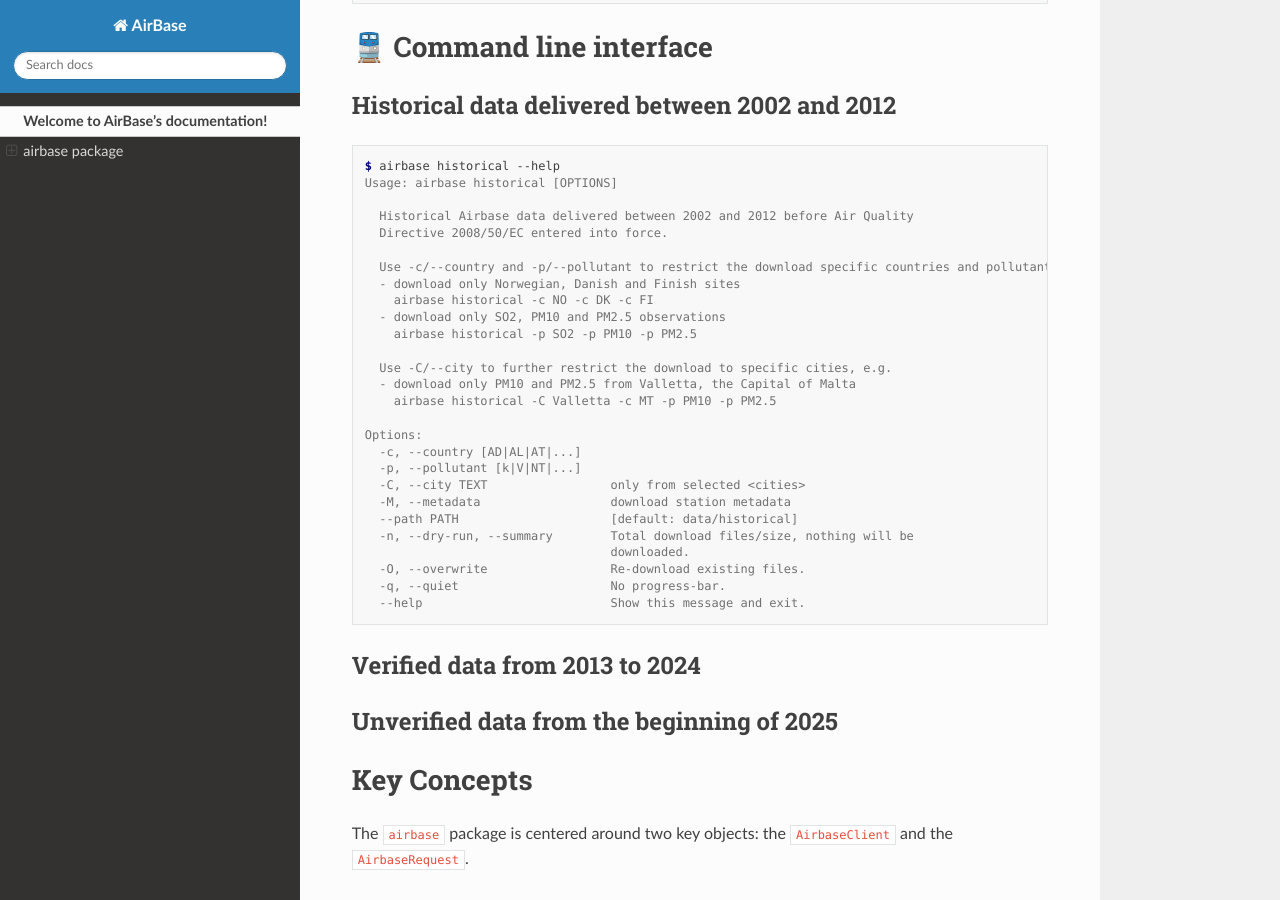
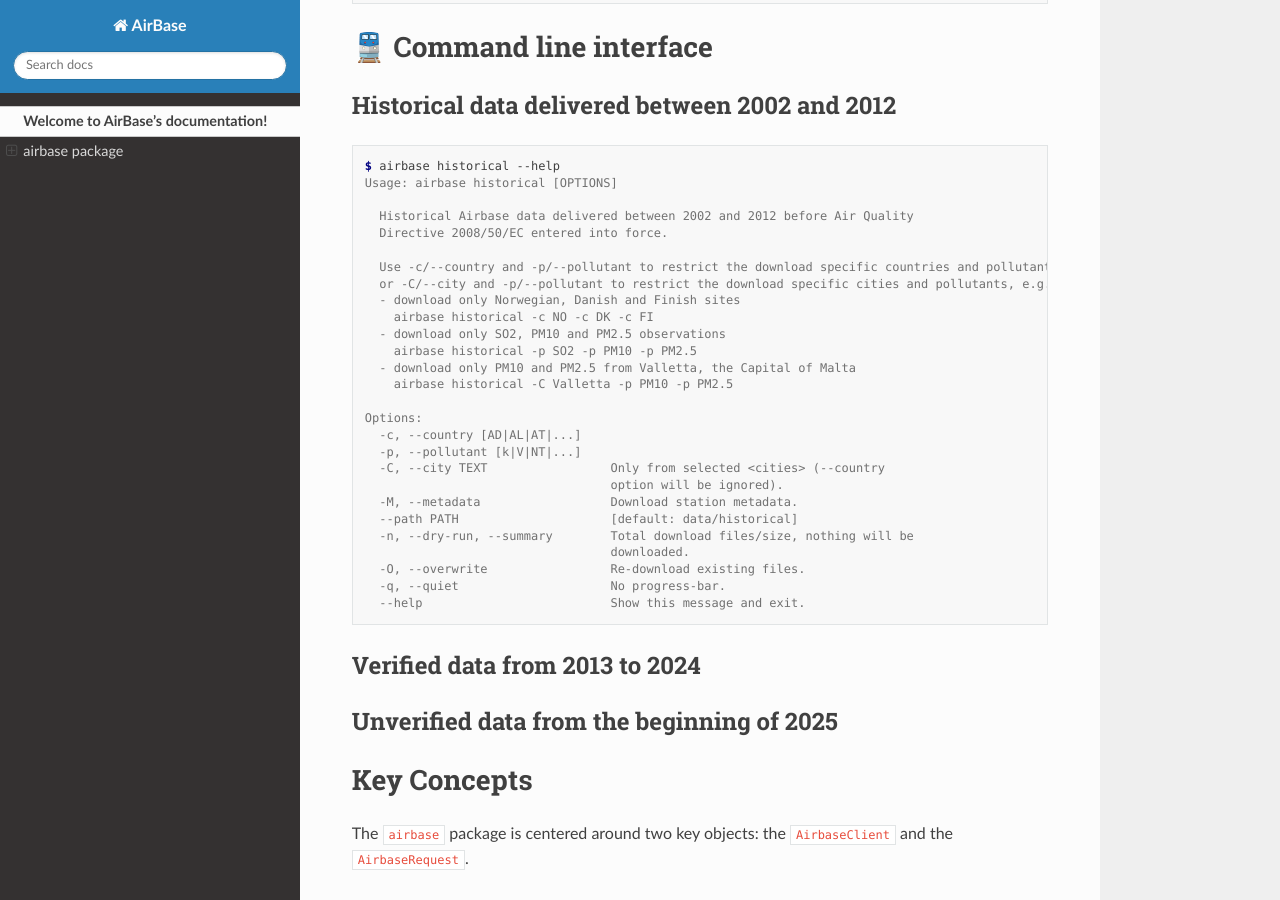
Before and after one commit to JohnPaton/airbase, a Sphinx documentation site: the page built from docs/source/index.rst, in a window 1280 px wide and 900 px high, scrolled down 1339 px. Built offline with Sphinx 7.4.7 and the Read the Docs theme 3.1.0, drawn with Linux system fonts in a browser that asks for light colours.

Commit message:
describe CLI --country/--city precedence

```diff
--- a/docs/source/index.rst
+++ b/docs/source/index.rst
@@ -81,21 +81,21 @@
      Historical Airbase data delivered between 2002 and 2012 before Air Quality
      Directive 2008/50/EC entered into force.
 
-     Use -c/--country and -p/--pollutant to restrict the download specific countries and pollutants, e.g.
+     Use -c/--country and -p/--pollutant to restrict the download specific countries and pollutants,
+     or -C/--city and -p/--pollutant to restrict the download specific cities and pollutants, e.g.
      - download only Norwegian, Danish and Finish sites
        airbase historical -c NO -c DK -c FI
      - download only SO2, PM10 and PM2.5 observations
        airbase historical -p SO2 -p PM10 -p PM2.5
-
-     Use -C/--city to further restrict the download to specific cities, e.g.
      - download only PM10 and PM2.5 from Valletta, the Capital of Malta
-       airbase historical -C Valletta -c MT -p PM10 -p PM2.5
+       airbase historical -C Valletta -p PM10 -p PM2.5
 
    Options:
      -c, --country [AD|AL|AT|...]
      -p, --pollutant [k|V|NT|...]
-     -C, --city TEXT                 only from selected <cities>
-     -M, --metadata                  download station metadata
+     -C, --city TEXT                 Only from selected <cities> (--country
+                                     option will be ignored).
+     -M, --metadata                  Download station metadata.
      --path PATH                     [default: data/historical]
      -n, --dry-run, --summary        Total download files/size, nothing will be
                                      downloaded.
@@ -113,21 +113,21 @@
      Verified data (E1a) from 2013 to 2024 reported by countries by 30 September
      each year for the previous year.
 
-     Use -c/--country and -p/--pollutant to restrict the download specific countries and pollutants, e.g.
+     Use -c/--country and -p/--pollutant to restrict the download specific countries and pollutants,
+     or -C/--city and -p/--pollutant to restrict the download specific cities and pollutants, e.g.
      - download only Norwegian, Danish and Finish sites
        airbase verified -c NO -c DK -c FI
      - download only SO2, PM10 and PM2.5 observations
        airbase verified -p SO2 -p PM10 -p PM2.5
-
-     Use -C/--city to further restrict the download to specific cities, e.g.
      - download only PM10 and PM2.5 from Valletta, the Capital of Malta
-       airbase verified -C Valletta -c MT -p PM10 -p PM2.5
+       airbase verified -C Valletta -p PM10 -p PM2.5
 
    Options:
      -c, --country [AD|AL|AT|...]
      -p, --pollutant [k|V|NT|...]
-     -C, --city TEXT                 only from selected <cities>
-     -M, --metadata                  download station metadata
+     -C, --city TEXT                 Only from selected <cities> (--country
+                                     option will be ignored).
+     -M, --metadata                  Download station metadata.
      --path PATH                     [default: data/verified]
      -n, --dry-run, --summary        Total download files/size, nothing will be
                                      downloaded.
@@ -144,21 +144,21 @@
      Unverified data transmitted continuously (Up-To-Date/UTD/E2a) data from the
      beginning of 2025.
 
-     Use -c/--country and -p/--pollutant to restrict the download specific countries and pollutants, e.g.
+     Use -c/--country and -p/--pollutant to restrict the download specific countries and pollutants,
+     or -C/--city and -p/--pollutant to restrict the download specific cities and pollutants, e.g.
      - download only Norwegian, Danish and Finish sites
        airbase unverified -c NO -c DK -c FI
      - download only SO2, PM10 and PM2.5 observations
        airbase unverified -p SO2 -p PM10 -p PM2.5
-
-     Use -C/--city to further restrict the download to specific cities, e.g.
      - download only PM10 and PM2.5 from Valletta, the Capital of Malta
-       airbase unverified -C Valletta -c MT -p PM10 -p PM2.5
+       airbase unverified -C Valletta -p PM10 -p PM2.5
 
    Options:
      -c, --country [AD|AL|AT|...]
      -p, --pollutant [k|V|NT|...]
-     -C, --city TEXT                 only from selected <cities>
-     -M, --metadata                  download station metadata
+     -C, --city TEXT                 Only from selected <cities> (--country
+                                     option will be ignored).
+     -M, --metadata                  Download station metadata.
      --path PATH                     [default: data/unverified]
      -n, --dry-run, --summary        Total download files/size, nothing will be
                                      downloaded.
```
Also changed, not shown: README.md (+18 -18 lines), 2 other files.
